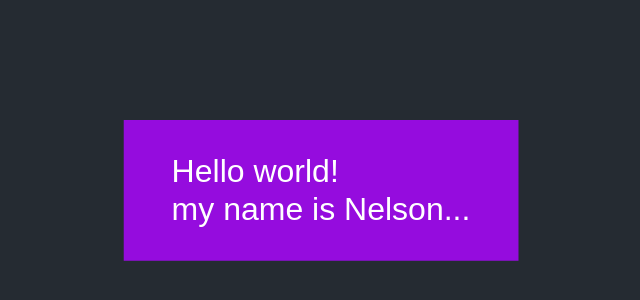
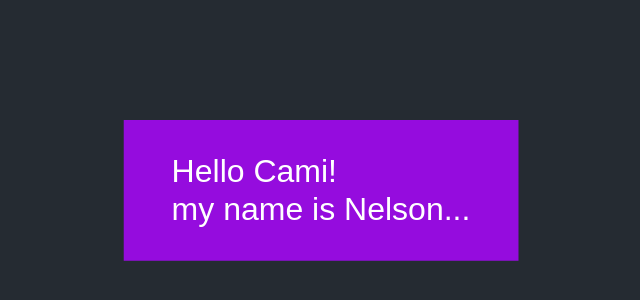
Before and after one commit to nelcr/skills-github-pages, a plain HTML site: page index.html in a window 1280 px wide. Shown: the part 210-510 px from the top of the page, 319-959 px from the left. Drawn offline with nearby package versions, Linux system fonts and the light colour scheme.

Commit message:
Hello Cami

```diff
--- a/index.html
+++ b/index.html
@@ -49,7 +49,7 @@
   <body>
     <button>
       <span
-        >Hello world! <br />
+        >Hello Cami! <br />
         my name is Nelson...</span
       >
       <svg
```
